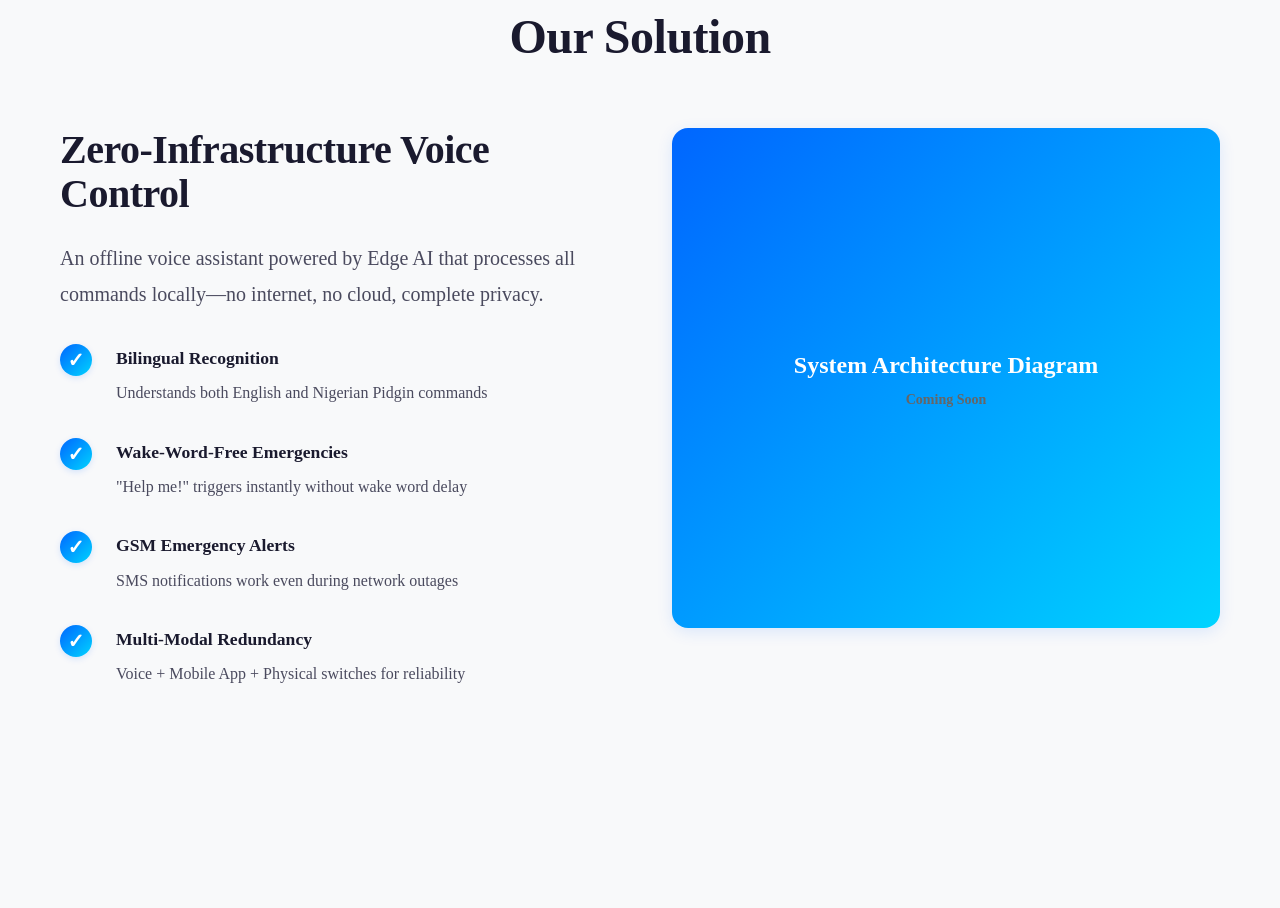
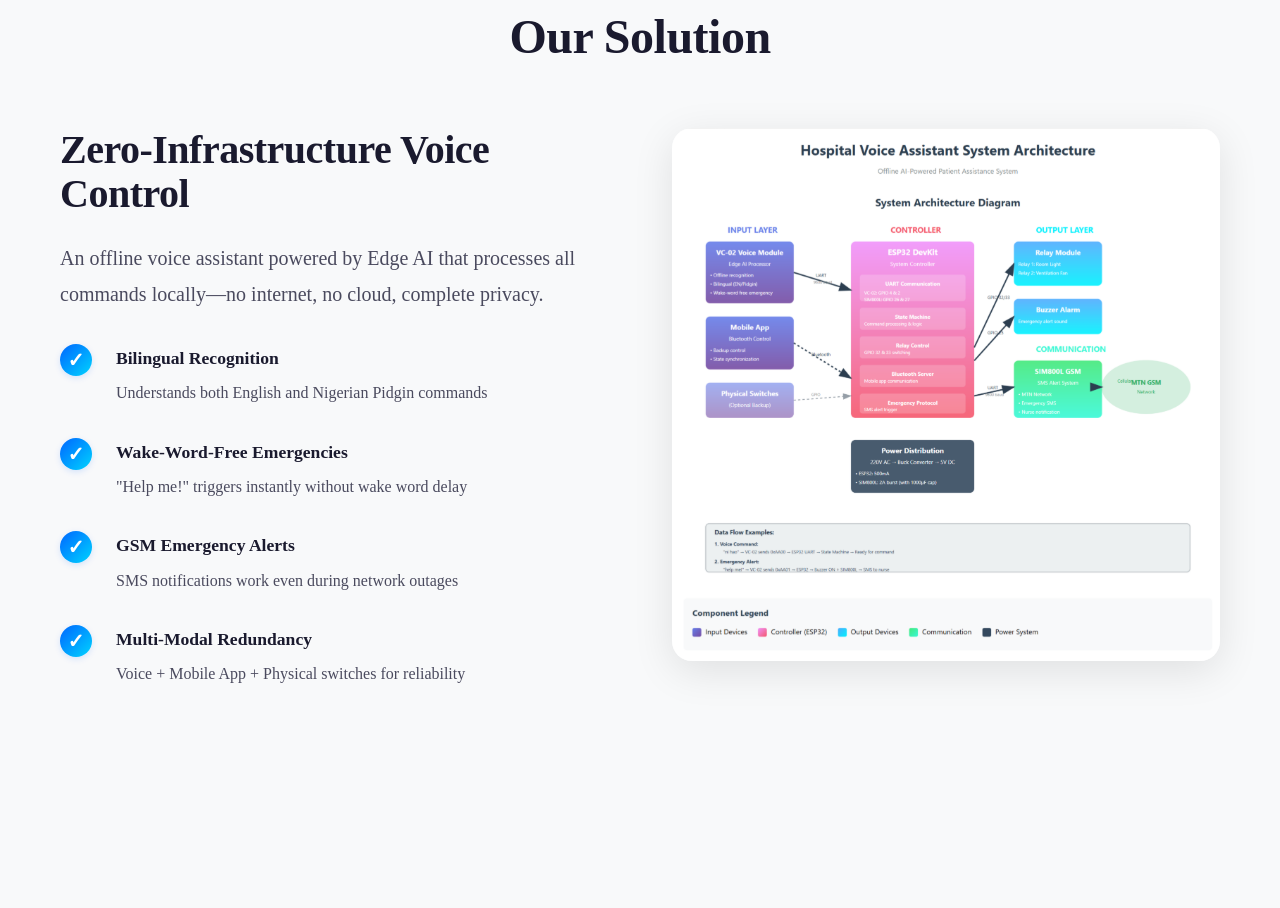
Before and after one commit to al-ibiewi/hospital-voice-assistant, a plain HTML site: page index.html in a window 1280 px wide. Shown: the part 1920-2828 px from the top of the page. Drawn offline with Linux system fonts and the light colour scheme; a web font is replaced by a local one.

Commit message:
Add architecture diagram to Our Solution section with rounded edges

```diff
--- a/css/sections.css
+++ b/css/sections.css
@@ -20,6 +20,13 @@
     color: var(--theme-text-secondary);
     margin-bottom: 2rem;
     line-height: var(--line-height-relaxed);
+}
+
+.solution-image img {
+    width: 100%;
+    height: auto;
+    border-radius: var(--border-radius-lg);
+    box-shadow: 0 10px 40px rgba(0, 0, 0, 0.1);
 }
 
 .features {
--- a/index.html
+++ b/index.html
@@ -225,10 +225,7 @@
                     </div>
                 </div>
                 <div class="solution-image">
-                    <div class="placeholder-image">
-                        <p>System Architecture Diagram</p>
-                        <p style="font-size: 14px; color: #666;">Coming Soon</p>
-                    </div>
+                    <img src="assets/images/architecture-diagram.png" alt="System Architecture Diagram">
                 </div>
             </div>
         </div>
```
Also changed, not shown: assets/images/architecture-diagram.png (added).
